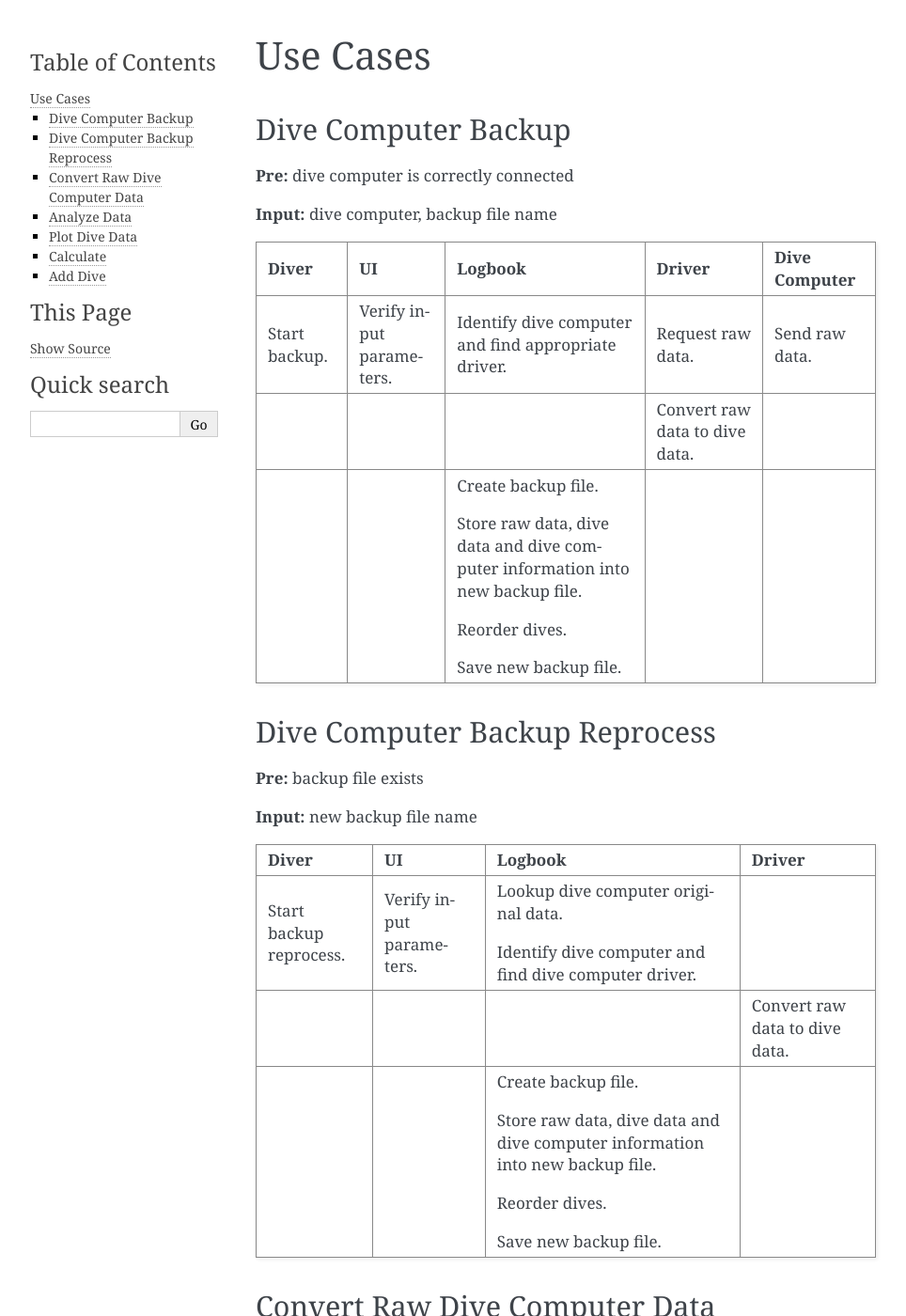
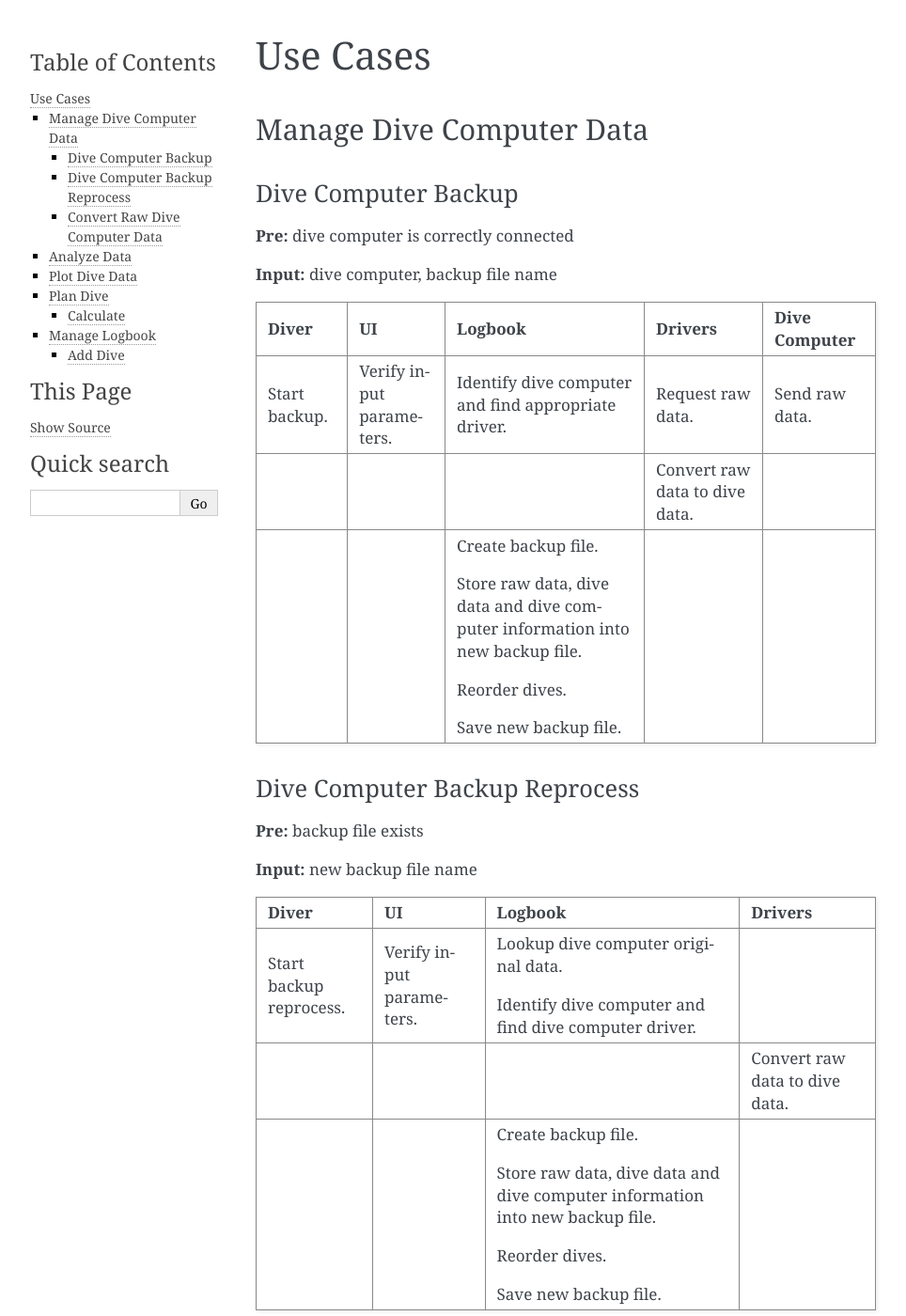
Before and after one commit to gitGNU/gnu_kenozooid, a Sphinx documentation site: the page built from doc/hacking/uc.rst, in a window 1280 px wide and 1400 px high. Shown: the whole window at 94% size, without its empty margins (148-1112 px from the left). Built offline with Sphinx 7.4.7, drawn with Linux system fonts in a browser that asks for light colours; some of the changed text lies outside the part shown.

Commit message:
- group use cases into sections (== main use cases names)

```diff
--- a/doc/hacking/uc.rst
+++ b/doc/hacking/uc.rst
@@ -1,14 +1,17 @@
 Use Cases
 =========
 
+Manage Dive Computer Data
+-------------------------
+
 Dive Computer Backup
---------------------
+^^^^^^^^^^^^^^^^^^^^
 **Pre:** dive computer is correctly connected
 
 **Input:** dive computer, backup file name
 
 +---------------+--------------+-------------------------------+---------------------+----------------+
-| Diver         | UI           | Logbook                       | Driver              | Dive Computer  |
+| Diver         | UI           | Logbook                       | Drivers             | Dive Computer  |
 +===============+==============+===============================+=====================+================+
 | Start backup. | Verify input | Identify dive computer and    | Request raw data.   | Send raw data. |
 |               | parameters.  | find appropriate driver.      |                     |                |
@@ -28,13 +31,13 @@ Dive Computer Backup
 +---------------+--------------+-------------------------------+---------------------+----------------+
 
 Dive Computer Backup Reprocess
-------------------------------
+^^^^^^^^^^^^^^^^^^^^^^^^^^^^^^
 **Pre:** backup file exists
 
 **Input:** new backup file name
 
 +--------------+--------------+-------------------------------+---------------------+
-| Diver        | UI           | Logbook                       | Driver              |
+| Diver        | UI           | Logbook                       | Drivers             |
 +==============+==============+===============================+=====================+
 | Start backup | Verify input | Lookup dive computer original |                     |
 | reprocess.   | parameters.  | data.                         |                     |
@@ -58,13 +61,13 @@ Dive Computer Backup Reprocess
 
 
 Convert Raw Dive Computer Data
-------------------------------
+^^^^^^^^^^^^^^^^^^^^^^^^^^^^^^
 **Pre:** file with raw dive computer data exists
 
 **Input:** driver name, raw dive computer data, new backup file name
 
 +-------------------+--------------+-------------------------------+---------------------+
-| Diver             | UI           | Logbook                       | Driver              |
+| Diver             | UI           | Logbook                       | Drivers             |
 +===================+==============+===============================+=====================+
 | Start conversion. | Verify input | Read raw data.                |                     |
 |                   | parameters.  | data.                         |                     |
@@ -137,8 +140,11 @@ is used for different types of plots described by user stories.
 
 The extension of output file name defines the format of the output file.
 
+Plan Dive
+---------
+
 Calculate
----------
+^^^^^^^^^
 **User Story**: :ref:`hk-us-calc`
 
 **Input**: calculator name, calculator parameters
@@ -176,9 +182,11 @@ be provided by the diver.
 |                    | the calculation. |            |
 +--------------------+------------------+------------+
 
+Manage Logbook
+--------------
 
 Add Dive
---------
+^^^^^^^^
 **Input:** dive data (date, maximum depth, duration) or dive profile in
 profile file, logbook file; optional dive data (time of dive, minimum
 temperature, buddy, dive site)
```
